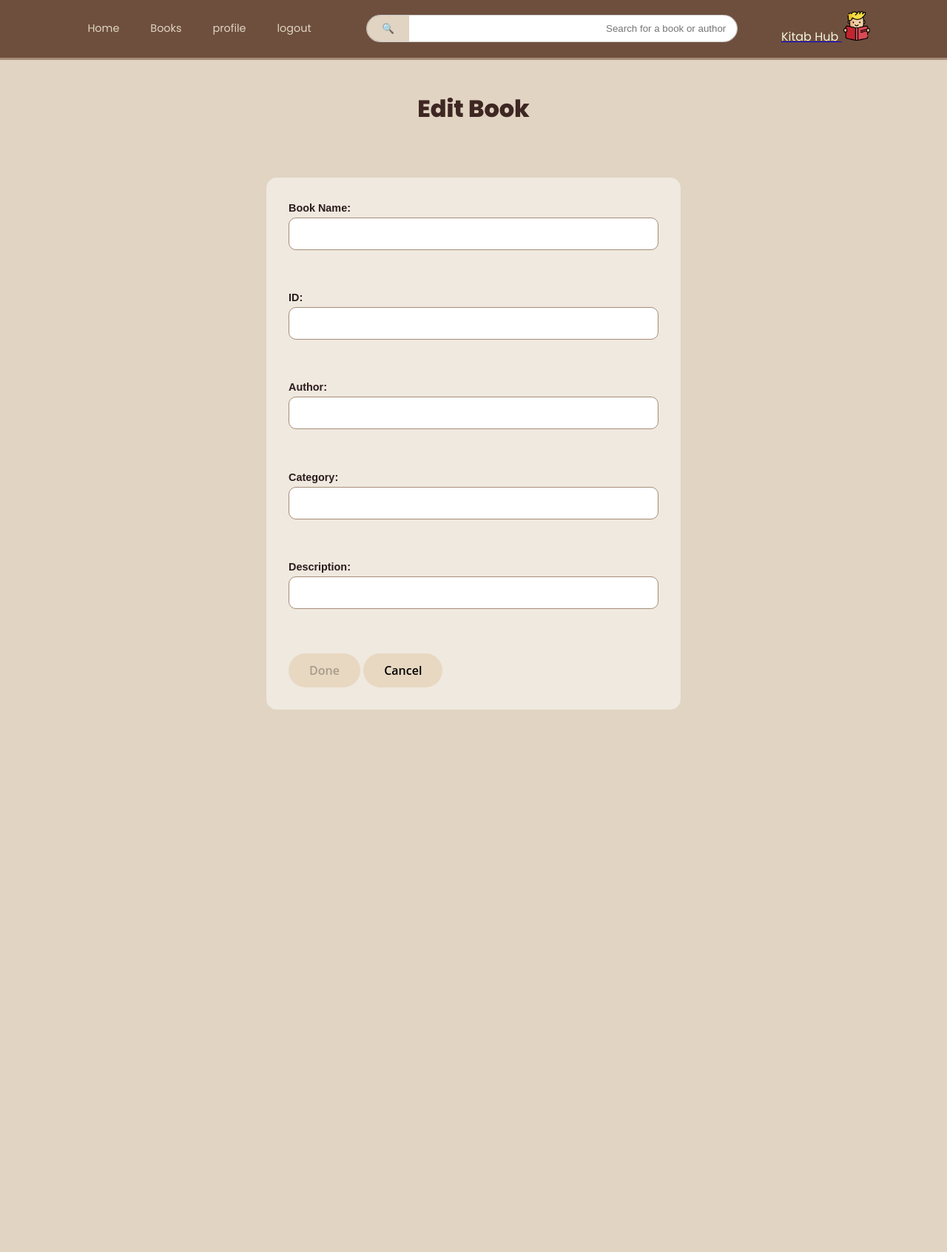
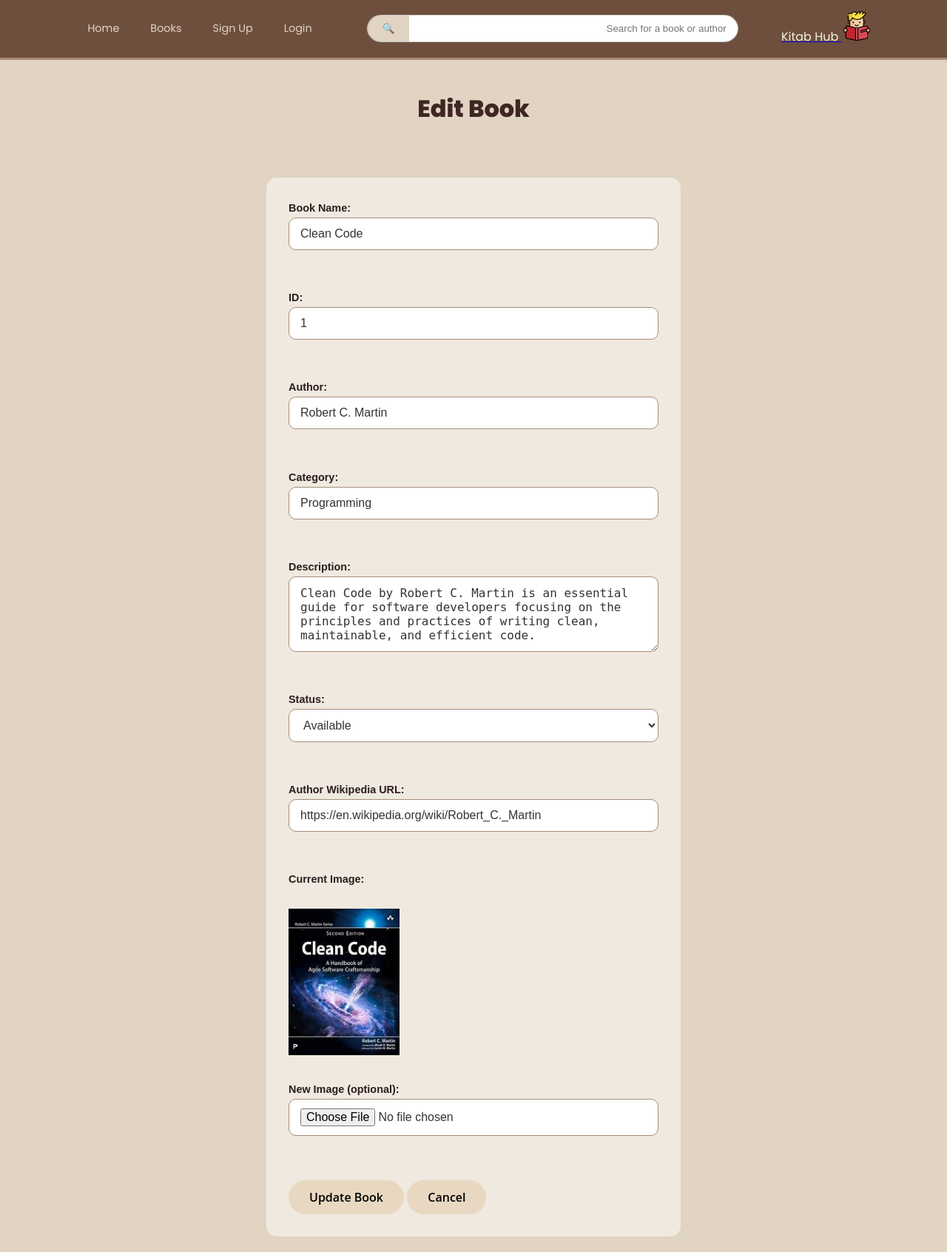
Before and after one commit to Rewanhany236/Online_Library_Website, a Django app: page /books/1/edit/ in a window 1280 px wide. Shown: the whole page at 74% size. Before the commit the page ends 959 px from the top, so only its background shows below. Run offline with Django 5.2, Linux system fonts and the light colour scheme; data comes from the database, SQL or seed files in the repository.

Commit message:
modify edit books

```diff
--- a/books/urls.py
+++ b/books/urls.py
@@ -8,8 +8,10 @@ urlpatterns = [
     path('api/books/', views_api.book_list_api, name='api_book_list'),
     path('api/books/add/', views_api.add_book_api, name='api_add_book'),
     # (add other API endpoints as needed: detail, edit, delete)
-
-    # HTML page routes
+    path('api/books/<int:book_id>/', views_api.book_detail_api, name='api_book_detail'),
+    path('edit-book/<int:book_id>/', views.edit_book_page, name='edit_book_page'),
+path('api/books/update/<int:book_id>/', views_api.update_book_api, name='update_book_api'),
+    path('api/books/<int:book_id>/delete/', views_api.delete_book_api, name='delete_book_api'),     # HTML page routes
     path('', views.HomeView.as_view(), name='home'),
     path('books/', views.BooksView.as_view(), name='book_list'),
     path('books/add/', views.AddBookView.as_view(), name='add_book'),
--- a/books/views.py
+++ b/books/views.py
@@ -89,3 +89,10 @@ class ProfileView(LoginRequiredMixin, TemplateView):
         context = super().get_context_data(**kwargs)
         context['borrowed_books'] = self.request.user.borrowed_books.all()  # related_name from ForeignKey
         return context
+
+def edit_book_page(request, book_id):
+    from .models import Book
+    from django.shortcuts import get_object_or_404, render
+
+    book = get_object_or_404(Book, id=book_id)
+    return render(request, 'editbook.html', {'book': book})
--- a/static/Js/editbook.js
+++ b/static/Js/editbook.js
@@ -1,50 +1,137 @@
-let books = JSON.parse(localStorage.getItem("books")) || [];
+// editbook.js
+document.addEventListener('DOMContentLoaded', async function() {
+    console.log("✅ editbook.js loaded");
 
-let params = new URLSearchParams(window.location.search);
-let bookId = Number(params.get("id"));
+    // Get book ID from URL
+    const url = window.location.pathname;
+    let bookId = null;
 
-let bookIndex = books.findIndex(b => b.id === bookId);
-let book = books[bookIndex];
+    // Try pattern: /edit-book/4/
+    let match = url.match(/\/edit-book\/(\d+)\//);
+    if (match) {
+        bookId = match[1];
+    }
 
-let nameInput = document.getElementById("book-name");
-let idInput = document.getElementById("ID");
-let authorInput = document.getElementById("Author");
-let categoryInput = document.getElementById("Category");
-let descriptionInput = document.getElementById("Description");
-let doneBtn = document.getElementById("Done-btn");
+    // Try pattern: /books/4/edit/
+    if (!bookId) {
+        match = url.match(/\/books\/(\d+)\/edit\//);
+        if (match) {
+            bookId = match[1];
+        }
+    }
 
-if (book) {
+    console.log("Book ID:", bookId);
+    console.log("Current URL:", url);
+
+    if (!bookId) {
+        alert('No book ID found in URL!');
+        return;
+    }
+
+    // Get form elements
+    const nameInput = document.getElementById("book-name");
+    const idInput = document.getElementById("ID");
+    const authorInput = document.getElementById("Author");
+    const categoryInput = document.getElementById("Category");
+    const descriptionInput = document.getElementById("Description");
+    const statusSelect = document.getElementById("Status");
+    const wikipediaInput = document.getElementById("AuthorWikipedia");
+    const imageInput = document.getElementById("Image");
+    const doneBtn = document.getElementById("Done-btn");
+
+    // Fetch book data from API
+    try {
+        const response = await fetch(`/api/books/${bookId}/`);
+        console.log("Response status:", response.status);
+
+        if (!response.ok) {
+            throw new Error(`HTTP ${response.status}`);
+        }
+
+        const book = await response.json();
+        console.log("Book data:", book);
+
+        // Fill form with existing data
         nameInput.value = book.title || "";
         idInput.value = book.id || "";
         authorInput.value = book.author || "";
         categoryInput.value = book.category || "";
         descriptionInput.value = book.description || "";
-} else {
-    nameInput.value = "";
-    idInput.value = "";
-    authorInput.value = "";
-    categoryInput.value = "";
-    descriptionInput.value = "";
+        if (statusSelect) statusSelect.value = book.status || "Available";
+        if (wikipediaInput) wikipediaInput.value = book.author_wikipedia || "";
 
-    doneBtn.disabled = true;
+        // Show current image if exists
+        const imageContainer = document.getElementById('current-image-container');
+        if (imageContainer && book.image_url) {
+            imageContainer.innerHTML = `<img src="${book.image_url}" alt="Current cover" style="max-width: 150px;">`;
         }
 
-doneBtn.addEventListener("click", function (e) {
-    e.preventDefault();
-
-    if (bookIndex === -1) {
-        alert("No book found to update!");
+    } catch (error) {
+        console.error('Error fetching book:', error);
+        alert('Failed to load book data: ' + error.message);
+        doneBtn.disabled = true;
         return;
     }
 
-    books[bookIndex].title = nameInput.value;
-    books[bookIndex].author = authorInput.value;
-    books[bookIndex].category = categoryInput.value;
-    books[bookIndex].description = descriptionInput.value;
+    // Handle form submission
+    doneBtn.addEventListener("click", async function(e) {
+        e.preventDefault();
 
-    localStorage.setItem("books", JSON.stringify(books));
+        const formData = new FormData();
+        formData.append('title', nameInput.value);
+        formData.append('author', authorInput.value);
+        formData.append('category', categoryInput.value);
+        formData.append('description', descriptionInput.value);
+        if (statusSelect) formData.append('status', statusSelect.value);
+        if (wikipediaInput) formData.append('author_wikipedia', wikipediaInput.value);
 
-    alert("Book info is updated :)");
+        if (imageInput && imageInput.files[0]) {
+            formData.append('image', imageInput.files[0]);
+        }
 
-    window.location.href = "books.html";
+        const originalText = doneBtn.textContent;
+        doneBtn.textContent = 'Updating...';
+        doneBtn.disabled = true;
+
+        try {
+            const response = await fetch(`/api/books/update/${bookId}/`, {
+                method: 'POST',
+                headers: {
+                    'X-CSRFToken': getCsrfToken(),
+                },
+                body: formData
             });
+
+            const data = await response.json();
+
+            if (response.ok && data.success) {
+                alert("✅ Book updated successfully!");
+                window.location.href = "/books/";
+            } else {
+                alert("❌ Error: " + (data.error || "Failed to update"));
+                doneBtn.textContent = originalText;
+                doneBtn.disabled = false;
+            }
+        } catch (error) {
+            console.error('Error:', error);
+            alert("Network error: " + error.message);
+            doneBtn.textContent = originalText;
+            doneBtn.disabled = false;
+        }
+    });
+});
+
+function getCsrfToken() {
+    let cookieValue = null;
+    if (document.cookie && document.cookie !== '') {
+        const cookies = document.cookie.split(';');
+        for (let i = 0; i < cookies.length; i++) {
+            const cookie = cookies[i].trim();
+            if (cookie.substring(0, 10) === 'csrftoken=') {
+                cookieValue = decodeURIComponent(cookie.substring(10));
+                break;
+            }
+        }
+    }
+    return cookieValue;
+}
--- a/templates/editbook.html
+++ b/templates/editbook.html
@@ -1,59 +1,116 @@
 <!DOCTYPE html>
 <html>
 <head>
-        <title>Edit book</title>
-        <link rel="stylesheet" href="CSS/style.css">
+    <title>Edit Book - Kitab Hub</title>
+    {% load static %}
+    <link rel="stylesheet" href="{% static 'CSS/style.css' %}">
 </head>
 <body>
 
 <nav class="navbar">
     <div class="nav-right">
-        <a href="books.html" class="logo-container">
-    <img src="images/read.png" alt="library logo">
-     <span style="color: beige;" > Kitab Hub</span>
+        <a href="{% url 'book_list' %}" class="logo-container">
+            <img src="{% static 'images/read.png' %}" alt="library logo">
+            <span style="color: beige;">Kitab Hub</span>
         </a>
     </div>
 
     <div class="nav-search">
-    <input type="text" placeholder="Search for a book or author">
-    <button type="submit">🔍</button>
+        <input type="text" id="searchInput" placeholder="Search for a book or author">
+        <button type="button" id="searchBtn">🔍</button>
     </div>
 
     <div class="nav-left">
-<a href="home.html">Home</a>
-<a href="books.html">Books</a>
-<a href="profile.html">profile</a>
-<a href="login.html" id="logout-btn">logout</a>
+        <a href="{% url 'home' %}">Home</a>
+        <a href="{% url 'book_list' %}">Books</a>
+
+        {% if user.is_staff %}
+        <span id="admin-links">
+            <a href="{% url 'add_book' %}">Add Book</a>
+        </span>
+        {% endif %}
+
+        {% if user.is_authenticated %}
+            <a href="{% url 'profile' %}">Profile</a>
+            <form action="{% url 'logout' %}" method="post" style="display: inline;">
+                {% csrf_token %}
+                <button type="submit" style="background: none; border: none; color: white; cursor: pointer;">Logout</button>
+            </form>
+        {% else %}
+            <a href="{% url 'signup' %}">Sign Up</a>
+            <a href="{% url 'login' %}">Login</a>
+        {% endif %}
     </div>
 </nav>
 
-    <h1> <center>Edit Book</center></h1>
+<h1><center>Edit Book</center></h1>
 <br>
+
 <div class="library-form-container">
-    <form>
+    <form id="edit-book-form" enctype="multipart/form-data">
+        {% csrf_token %}
         <div class="form-group">
+            <label>Book Name:</label>
+            <input type="text" class="form-control" id="book-name" name="title" required><br><br>
 
-        <label>Book Name:</label>
-        <input type="text"  class="form-control"   id="book-name" name="book-name" required> <br><br>
+            <label>ID:</label>
+            <input type="text" class="form-control" id="ID" name="id" readonly><br><br>
 
-         <label> ID:</label>
-        <input type="text" class="form-control" id="ID" name="ID" readonly><br><br>
+            <label>Author:</label>
+            <input type="text" class="form-control" id="Author" name="author" required><br><br>
 
-        <label> Author:</label>
-        <input type="text" class="form-control" id="Author" name="Author" required> <br><br>
+            <label>Category:</label>
+            <input type="text" class="form-control" id="Category" name="category" required><br><br>
 
-        <label> Category:</label>
-        <input type="text" class="form-control" id="Category" name="Category" required><br><br>
+            <label>Description:</label>
+            <textarea class="form-control" id="Description" name="description" rows="4" required></textarea><br><br>
 
-        <label> Description: </label>
-        <input type="text" class="form-control" id="Description" name="Description" required><br><br>
+            <label>Status:</label>
+            <select class="form-control" id="Status" name="status">
+                <option value="Available">Available</option>
+                <option value="Borrowed">Borrowed</option>
+                <option value="Reserved">Reserved</option>
+            </select><br><br>
+
+            <label>Author Wikipedia URL:</label>
+            <input type="url" class="form-control" id="AuthorWikipedia" name="author_wikipedia"><br><br>
+
+            <label>Current Image:</label><br>
+            <div id="current-image-container"></div><br>
+
+            <label>New Image (optional):</label>
+            <input type="file" class="form-control" id="Image" name="image" accept="image/*"><br><br>
         </div>
-        <button class="btn" type="submit" id="Done-btn"> Done </button>
-        <button class="btn" type="button" id="cancel-btn" onclick="window.location.href='books.html'"> Cancel </button>
+        <button class="btn" type="submit" id="Done-btn">Update Book</button>
+        <button class="btn" type="button" id="cancel-btn">Cancel</button>
     </form>
 </div>
-<script src="Js/logout.js"></script>
-<script src="Js/editbook.js"></script>
+
+<script src="{% static 'JS/editbook.js' %}"></script>
+
+<script>
+    // Search functionality
+    const searchInput = document.getElementById('searchInput');
+    const searchBtn = document.getElementById('searchBtn');
+    if (searchBtn && searchInput) {
+        searchBtn.addEventListener('click', () => {
+            window.location.href = "{% url 'book_list' %}?q=" + encodeURIComponent(searchInput.value);
+        });
+        searchInput.addEventListener('keyup', (e) => {
+            if (e.key === 'Enter') {
+                window.location.href = "{% url 'book_list' %}?q=" + encodeURIComponent(searchInput.value);
+            }
+        });
+    }
+
+    // Cancel button
+    const cancelBtn = document.getElementById('cancel-btn');
+    if (cancelBtn) {
+        cancelBtn.addEventListener('click', () => {
+            window.location.href = "{% url 'book_list' %}";
+        });
+    }
+</script>
+
 </body>
-
 </html>
```
Also changed, not shown: books/views_api.py (+44 -0 lines). Lines whose indentation alone changed are shown as unchanged.
